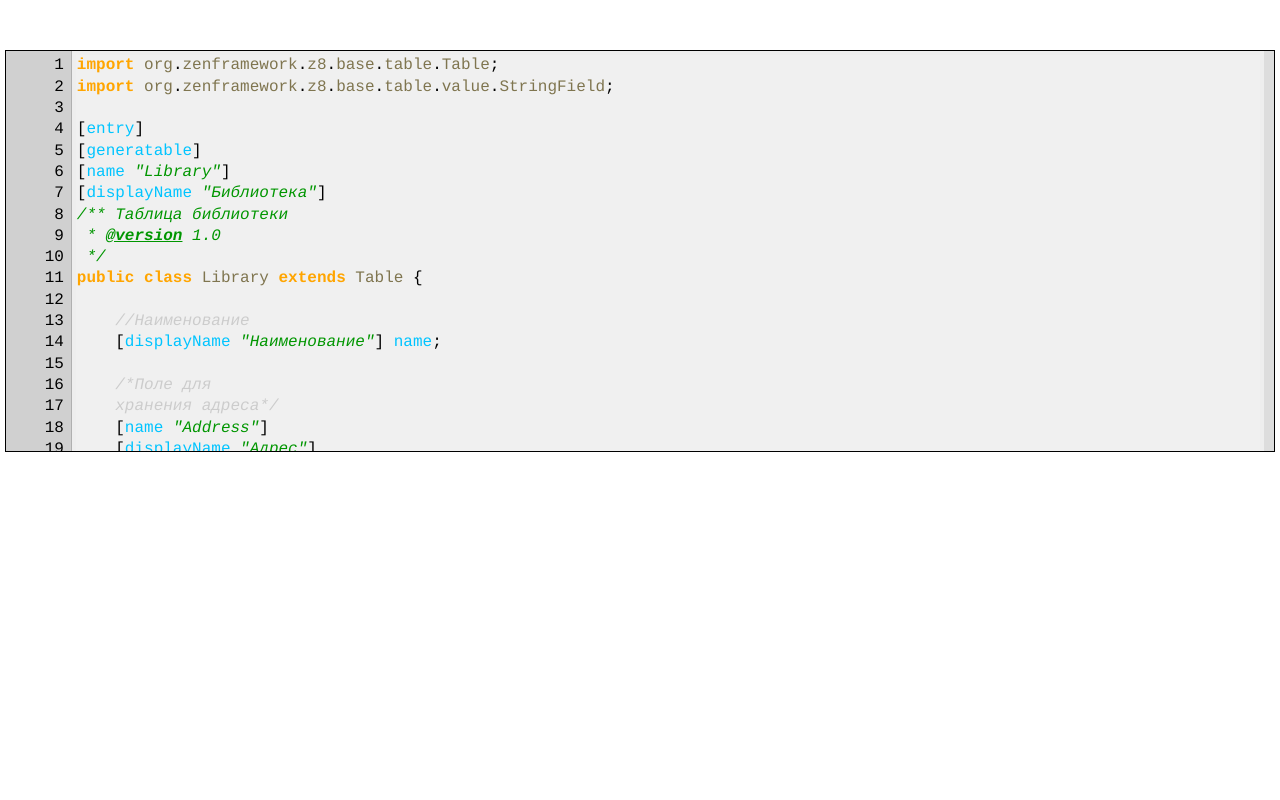
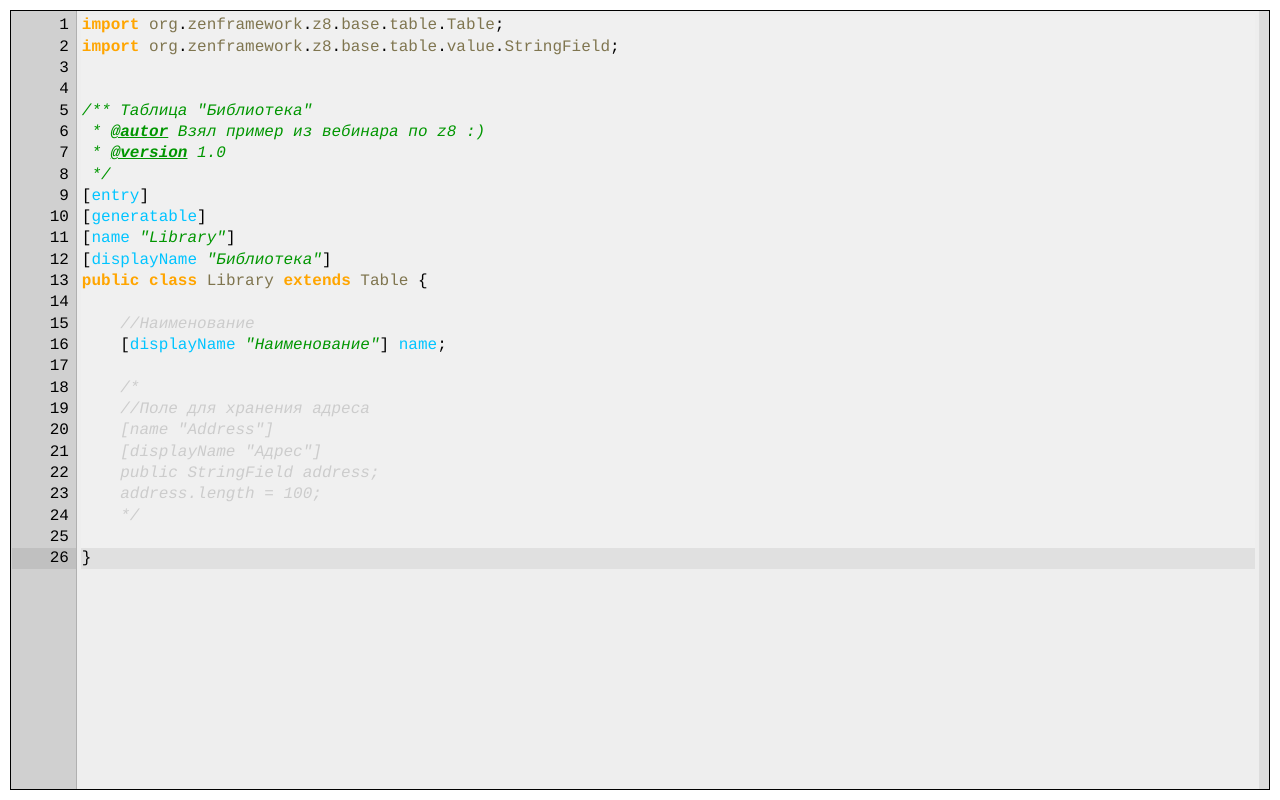
Before and after one commit to AndroidEl93/pro-3956-syntax, a plain HTML site: page index.html in a window 1280 px wide. Drawn offline with Linux system fonts and the light colour scheme.

Commit message:
Небольшие доработки

```diff
--- a/css/style.css
+++ b/css/style.css
@@ -4,10 +4,10 @@ body {
 
 .editor { /*Общий контейнер редактора*/
 	position: absolute;
-	left: 5px;
-	top: 50px;
-	right: 5px;
-	height: 50%;
+	left: 10px;
+	top: 10px;
+	right: 10px;
+	bottom: 10px;
 	border: 1px solid black;
 }
 
--- a/js/editor.js
+++ b/js/editor.js
@@ -154,7 +154,7 @@ var editor = {
 			}
 			if (e.keyCode == 13) {
 				thisObj.enterTextInLine('\n', -1);
-				thisObj.scrollToCursor({block: "center", inline: "end"});
+				thisObj.scrollToCursor({block: "nearest", inline: "end"});
 				e.preventDefault();
 			}
 			if (e.ctrlKey && (e.key == 'z' || e.key == 'Z' || e.key == 'я' || e.key == 'Я')) {
--- a/js/main.js
+++ b/js/main.js
@@ -2,24 +2,27 @@ let code =
 	'import org.zenframework.z8.base.table.Table;\n' +
 	'import org.zenframework.z8.base.table.value.StringField;\n' +
 	'\n' +
+	'\n' +
+	'/** Таблица "Библиотека"\n' +
+	' * @autor Взял пример из вебинара по z8 :)\n' +
+	' * @version 1.0\n' +
+	' */\n' +
 	'[entry]\n' +
 	'[generatable]\n' +
 	'[name "Library"]\n' +
 	'[displayName "Библиотека"]\n' +
-	'/** Таблица библиотеки\n' +
-	' * @version 1.0\n' +
-	' */\n' +
 	'public class Library extends Table {\n' +
 		'\t\n' +
 		'\t//Наименование\n' +
 		'\t[displayName "Наименование"] name;\n' +
 		'\t\n' +
-		'\t/*Поле для\n' +
-		'\tхранения адреса*/\n' +
+		'\t/*\n' +
+		'\t//Поле для хранения адреса\n' +
 		'\t[name "Address"]\n' +
 		'\t[displayName "Адрес"]\n' +
 		'\tpublic StringField address;\n' +
 		'\taddress.length = 100;\n' +
+		'\t*/\n' +
 		'\t\n' +
 	'}';
 
```
